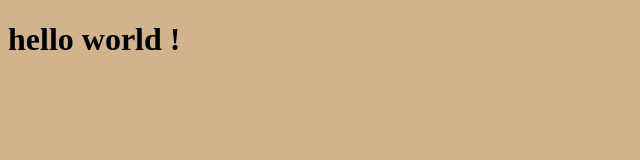
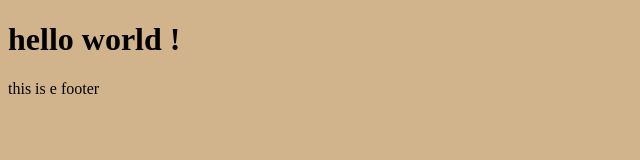
Before and after one commit to erfanzare12/firstproject, a plain HTML site: page index.html in a window 1280 px wide. Shown: the whole page, without its empty margins (0-640 px from the left). Drawn offline with Linux system fonts and the light colour scheme.

Commit message:
added footer

```diff
--- a/index.html
+++ b/index.html
@@ -8,5 +8,6 @@
 </head>
 <body>
     <h1>hello world !</h1>
+    <footer>this is e footer </footer>
 </body>
 </html>
```
